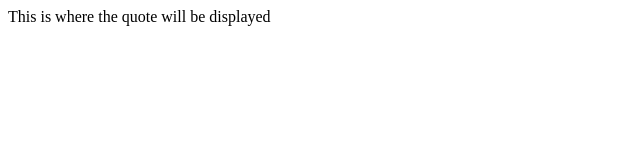
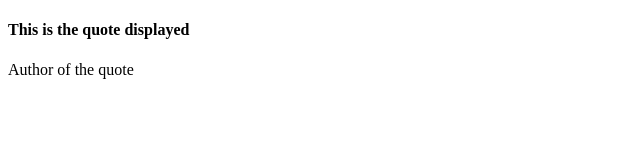
Before and after one commit to LyndaJung/Daily-Quote-Generator, a plain HTML site: page index.html in a window 1280 px wide. Shown: the whole page, without its empty margins (0-640 px from the left). Drawn offline with Linux system fonts and the light colour scheme.

Commit message:
Added assets and edited html file

```diff
--- a/index.html
+++ b/index.html
@@ -7,7 +7,10 @@
 </head>
 <body>
     <main>
-        <section class="Quote">This is where the quote will be displayed</section>
+        <section class="quotesection">
+            <h4 class="quote">This is the quote displayed</h4>
+            <p class="author">Author of the quote</p>
+        </section>
     </main>
 </body>
 </html>
```
Also changed, not shown: 3 other files.
